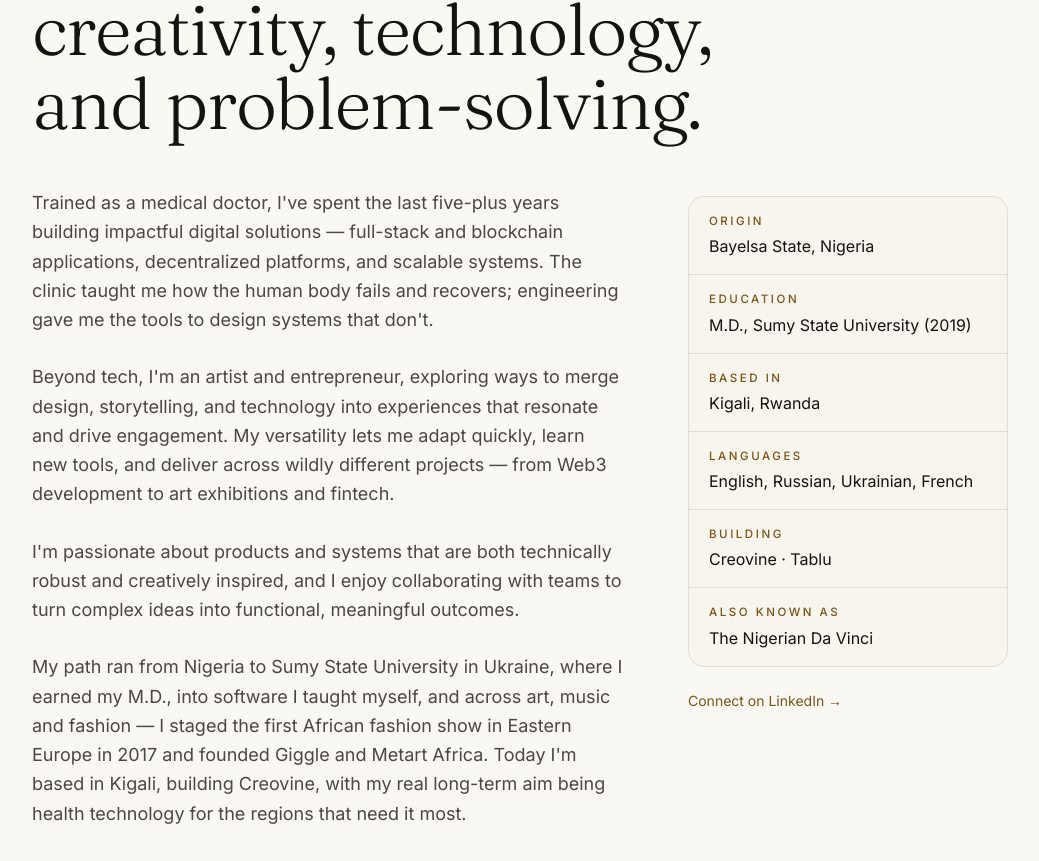
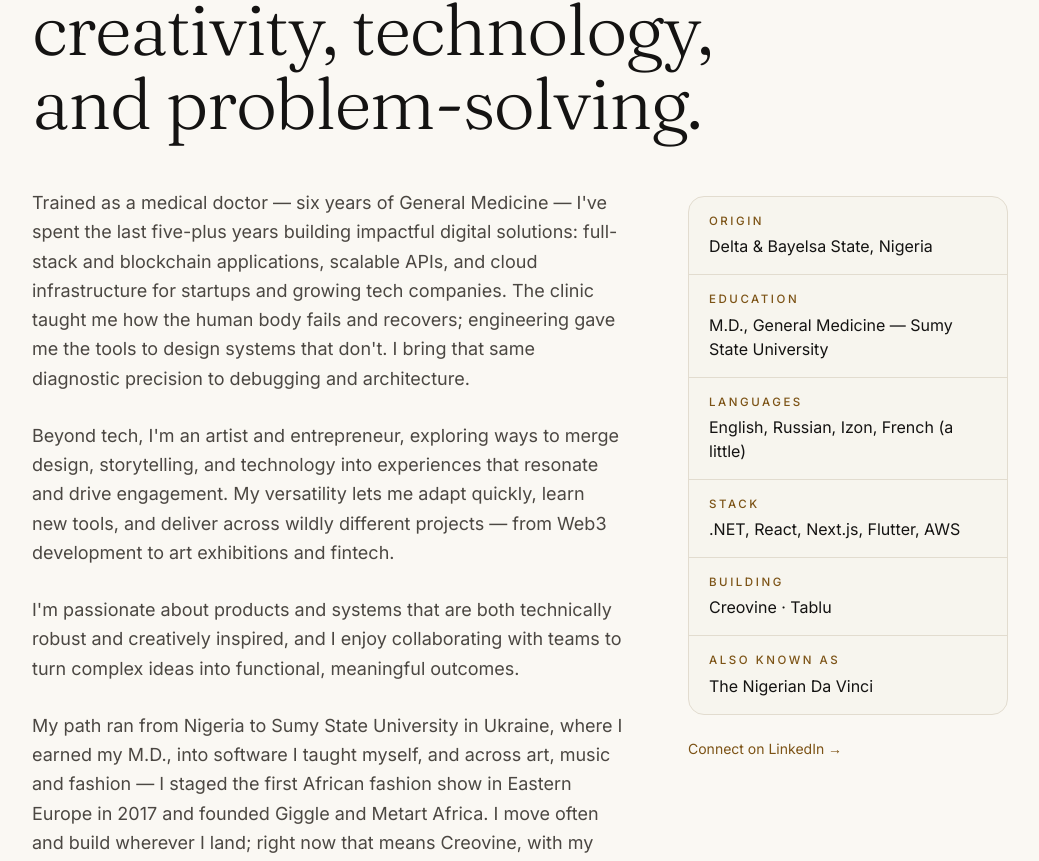
Before and after one commit to yerinsabraham/yerinsabraham_site, a Next.js app: page /about in a window 1280 px wide. Shown: the part 339-1200 px from the top of the page, without its empty margins (120-1159 px from the left). Built offline with nearby package versions, Linux system fonts and the light colour scheme.

Commit message:
Corrections: General Medicine (not cardiology), remove personal location, add GitHub, fix origin/languages, add tech stack

```diff
--- a/src/app/layout.tsx
+++ b/src/app/layout.tsx
@@ -66,8 +66,8 @@ const personSchema = {
   url: site.domain,
   knowsAbout: [
     "Medicine",
-    "Cardiology",
     "Software engineering",
+    "Full-stack development",
     "Visual art",
     "Music",
     "Writing",
@@ -78,6 +78,7 @@ const personSchema = {
     name: "Sumy State University",
   },
   sameAs: [
+    site.socials.github,
     site.socials.instagram,
     site.socials.linkedin,
     site.socials.medium,
--- a/src/app/page.tsx
+++ b/src/app/page.tsx
@@ -212,9 +212,7 @@ export default async function Home() {
             </a>
           </Reveal>
           <footer className="mt-20 flex flex-col gap-6 border-t border-line pt-8 sm:flex-row sm:items-center sm:justify-between">
-            <p className="text-sm text-ink-soft">
-              © {site.name}. {site.location}.
-            </p>
+            <p className="text-sm text-ink-soft">© {site.name}</p>
             <ul className="flex flex-wrap gap-6 text-sm text-ink-soft">
               {Object.entries(site.socials).map(([k, v]) => (
                 <li key={k}>
--- a/src/components/Hero.tsx
+++ b/src/components/Hero.tsx
@@ -70,8 +70,6 @@ export default function Hero() {
           Get in touch
         </a>
       </div>
-
-      <p className="mt-16 text-sm text-ink-soft">{site.location}</p>
     </header>
   );
 }
--- a/src/data/content.ts
+++ b/src/data/content.ts
@@ -19,10 +19,10 @@ export const site = {
     "Founder",
   ],
   voiceLine: "My creative process is gardening, not architecture.",
-  location: "Kigali, Rwanda",
   email: "yerinsabram@gmail.com",
   domain: "https://yerinsabraham.com",
   socials: {
+    github: "https://github.com/yerinsabraham",
     instagram: "https://www.instagram.com/yerinsabraham/",
     linkedin: "https://www.linkedin.com/in/yerinsabraham/",
     medium: "https://medium.com/@yerinsabraham",
@@ -36,7 +36,7 @@ export const site = {
 
 export const bio = {
   // The "make the polymath claim coherent" paragraph — keep it tight.
-  lead: "I'm Yerins Abraham — a Ukrainian-trained physician (M.D., cardiology) and self-taught software engineer based in Kigali.",
+  lead: "I'm Yerins Abraham — a Ukrainian-trained physician (M.D., General Medicine) and self-taught full-stack engineer.",
   body: "I sit at a rare intersection: I understand the clinic and I can build the software. Right now I'm building Creovine, starting with Tablu, on the way to health technology for the places that need it most. Outside the lab and the IDE I paint, write, and make music. The range isn't a distraction from the work — it is the work.",
 };
 
@@ -46,17 +46,17 @@ export const about = {
   intro:
     "A polymath who thrives at the intersection of creativity, technology, and problem-solving.",
   paragraphs: [
-    "Trained as a medical doctor, I've spent the last five-plus years building impactful digital solutions — full-stack and blockchain applications, decentralized platforms, and scalable systems. The clinic taught me how the human body fails and recovers; engineering gave me the tools to design systems that don't.",
+    "Trained as a medical doctor — six years of General Medicine — I've spent the last five-plus years building impactful digital solutions: full-stack and blockchain applications, scalable APIs, and cloud infrastructure for startups and growing tech companies. The clinic taught me how the human body fails and recovers; engineering gave me the tools to design systems that don't. I bring that same diagnostic precision to debugging and architecture.",
     "Beyond tech, I'm an artist and entrepreneur, exploring ways to merge design, storytelling, and technology into experiences that resonate and drive engagement. My versatility lets me adapt quickly, learn new tools, and deliver across wildly different projects — from Web3 development to art exhibitions and fintech.",
     "I'm passionate about products and systems that are both technically robust and creatively inspired, and I enjoy collaborating with teams to turn complex ideas into functional, meaningful outcomes.",
-    "My path ran from Nigeria to Sumy State University in Ukraine, where I earned my M.D., into software I taught myself, and across art, music and fashion — I staged the first African fashion show in Eastern Europe in 2017 and founded Giggle and Metart Africa. Today I'm based in Kigali, building Creovine, with my real long-term aim being health technology for the regions that need it most.",
+    "My path ran from Nigeria to Sumy State University in Ukraine, where I earned my M.D., into software I taught myself, and across art, music and fashion — I staged the first African fashion show in Eastern Europe in 2017 and founded Giggle and Metart Africa. I move often and build wherever I land; right now that means Creovine, with my real long-term aim being health technology for the regions that need it most.",
   ],
   // Quick-facts panel. Confirm/adjust any of these.
   facts: [
-    { label: "Origin", value: "Bayelsa State, Nigeria" },
-    { label: "Education", value: "M.D., Sumy State University (2019)" },
-    { label: "Based in", value: "Kigali, Rwanda" },
-    { label: "Languages", value: "English, Russian, Ukrainian, French" },
+    { label: "Origin", value: "Delta & Bayelsa State, Nigeria" },
+    { label: "Education", value: "M.D., General Medicine — Sumy State University" },
+    { label: "Languages", value: "English, Russian, Izon, French (a little)" },
+    { label: "Stack", value: ".NET, React, Next.js, Flutter, AWS" },
     { label: "Building", value: "Creovine · Tablu" },
     { label: "Also known as", value: "The Nigerian Da Vinci" },
   ],
```
